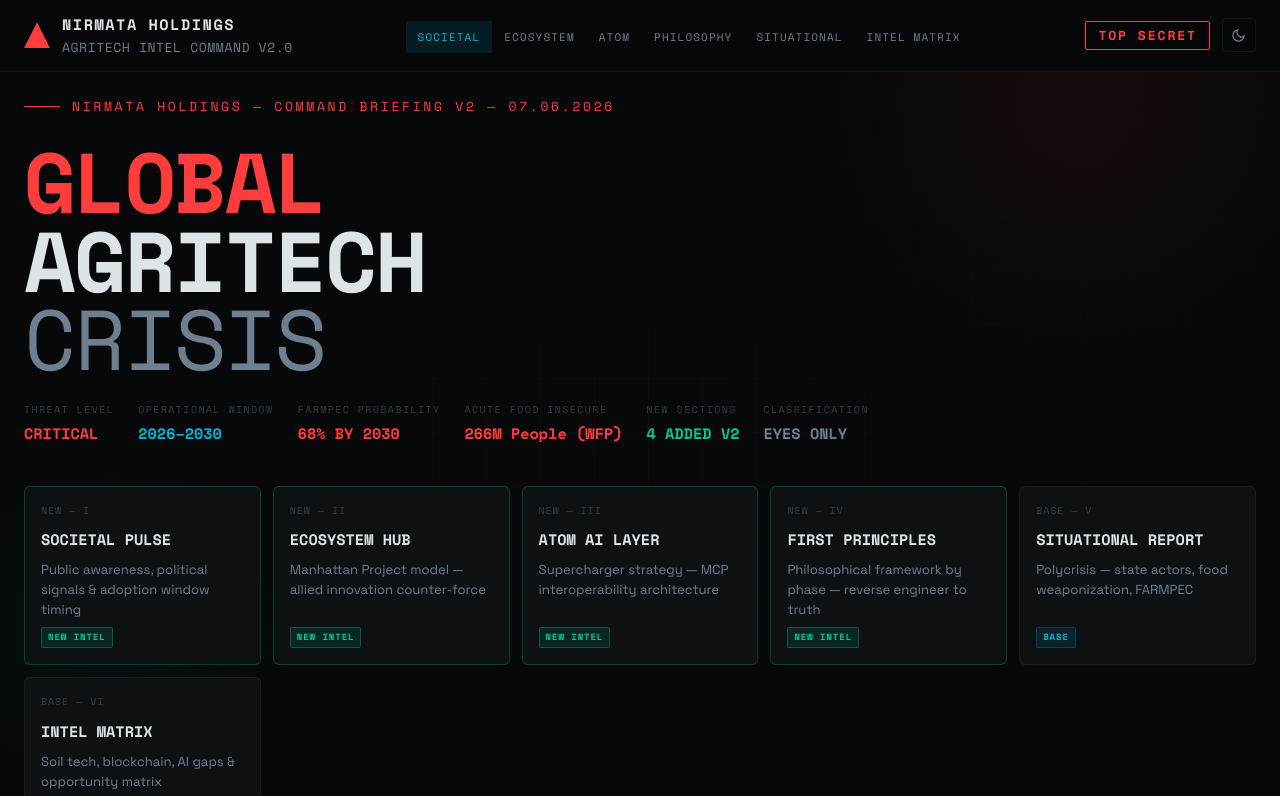
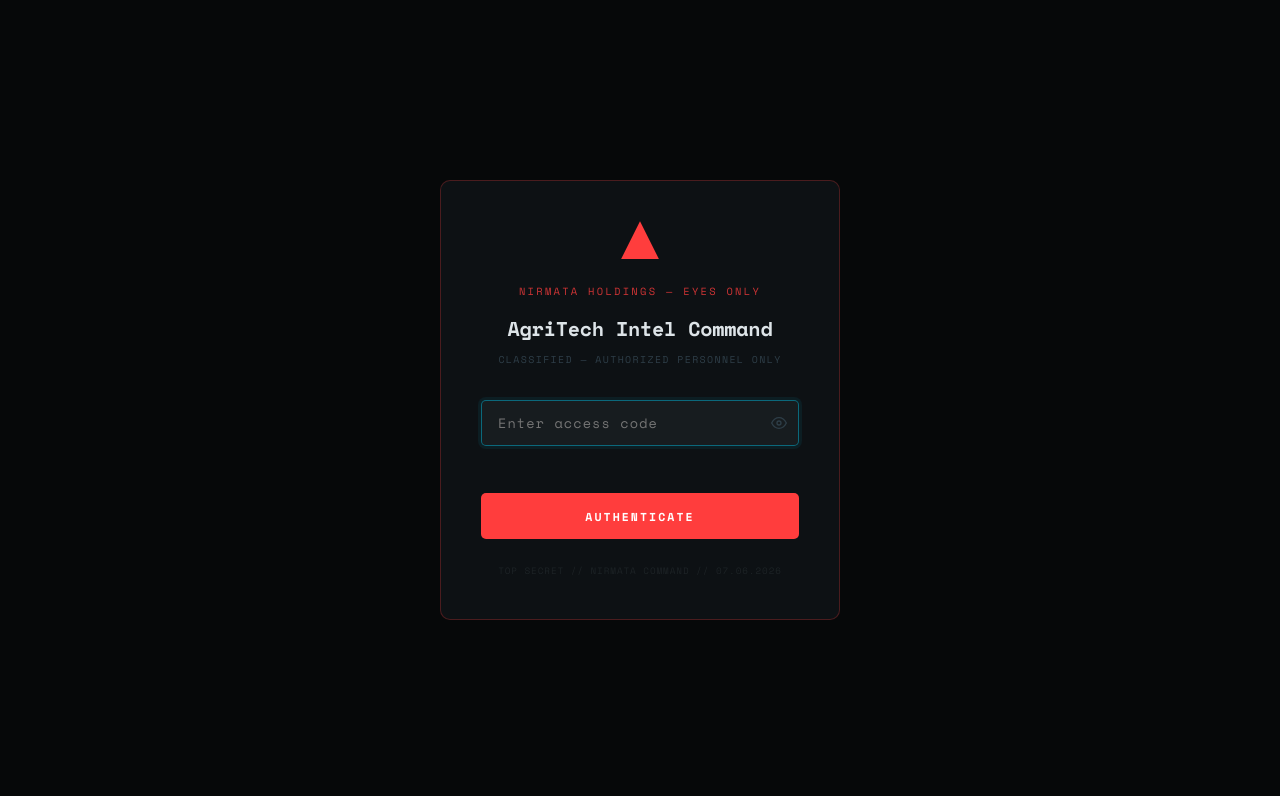
Before and after one commit to BenThingkTangk/Classified-Agri-Brief, a plain HTML site: page Index.html in a window 1280 px wide. Shown: the top 796 px of the page. Drawn offline with nearby package versions, Linux system fonts and the light colour scheme.

Commit message:
Add authentication modal with access code input

```diff
--- a/Index.html
+++ b/Index.html
@@ -154,6 +154,68 @@
 </style>
 </head>
 <body>
+<div id="gate" style="position:fixed;inset:0;z-index:9999;background:#060809;display:flex;align-items:center;justify-content:center;padding:1.5rem">
+  <div style="width:100%;max-width:400px;background:#0d1114;border:1px solid rgba(255,61,61,.25);border-radius:10px;padding:2.5rem;text-align:center">
+    <div style="width:38px;height:38px;background:#ff3d3d;clip-path:polygon(50% 0%,100% 100%,0% 100%);margin:0 auto 1.5rem"></div>
+    <div style="font-family:'Space Mono','Courier New',monospace;font-size:.65rem;letter-spacing:.22em;text-transform:uppercase;color:rgba(255,61,61,.8);margin-bottom:.75rem">NIRMATA HOLDINGS — EYES ONLY</div>
+    <div style="font-family:'Space Mono','Courier New',monospace;font-size:1.25rem;font-weight:700;color:#dde4e8;margin-bottom:.4rem;letter-spacing:-.01em">AgriTech Intel Command</div>
+    <div style="font-family:'Space Mono','Courier New',monospace;font-size:.62rem;letter-spacing:.14em;color:#2e3e48;text-transform:uppercase;margin-bottom:2rem">CLASSIFIED — AUTHORIZED PERSONNEL ONLY</div>
+    <div style="position:relative;margin-bottom:1rem">
+      <input id="pw" type="password" placeholder="Enter access code" autocomplete="off" style="width:100%;background:#171c1f;border:1px solid rgba(255,255,255,.07);border-radius:5px;padding:.75rem 3rem .75rem 1rem;font-family:'Space Mono','Courier New',monospace;font-size:.85rem;color:#dde4e8;outline:none;transition:border-color 160ms;letter-spacing:.08em" onkeydown="if(event.key==='Enter')auth()">
+      <button onclick="togglePW()" id="eye" style="position:absolute;right:.75rem;top:50%;transform:translateY(-50%);background:none;border:none;color:#2e3e48;cursor:pointer;padding:0;display:flex;align-items:center" title="Show/hide">
+        <svg id="eyeI" width="16" height="16" viewBox="0 0 24 24" fill="none" stroke="currentColor" stroke-width="2"><path d="M1 12s4-8 11-8 11 8 11 8-4 8-11 8-11-8-11-8z"/><circle cx="12" cy="12" r="3"/></svg>
+      </button>
+    </div>
+    <div id="gErr" style="font-family:'Space Mono','Courier New',monospace;font-size:.7rem;color:#ff3d3d;min-height:1.2rem;margin-bottom:.75rem;letter-spacing:.06em;opacity:0;transition:opacity 200ms"></div>
+    <button onclick="auth()" style="width:100%;background:#ff3d3d;color:#fff;font-family:'Space Mono','Courier New',monospace;font-size:.72rem;font-weight:700;letter-spacing:.18em;text-transform:uppercase;padding:.85rem;border-radius:5px;border:none;cursor:pointer;transition:background 160ms" onmouseover="this.style.background='#cc2a2a'" onmouseout="this.style.background='#ff3d3d'">AUTHENTICATE</button>
+    <div style="margin-top:1.5rem;font-family:'Space Mono','Courier New',monospace;font-size:.58rem;letter-spacing:.1em;text-transform:uppercase;color:#1d2326">TOP SECRET // NIRMATA COMMAND // 07.06.2026</div>
+  </div>
+</div>
+<script>
+(function(){
+  var pw=document.getElementById('pw');
+  if(pw){pw.focus();}
+})();
+function auth(){
+  var v=document.getElementById('pw').value;
+  var e=document.getElementById('gErr');
+  var g=document.getElementById('gate');
+  var inp=document.getElementById('pw');
+  if(v==='FuckPutin'){
+    g.style.opacity='0';
+    g.style.transition='opacity 500ms';
+    setTimeout(function(){g.style.display='none';},520);
+  } else {
+    e.textContent='ACCESS DENIED — INVALID CREDENTIALS';
+    e.style.opacity='1';
+    inp.style.borderColor='rgba(255,61,61,.6)';
+    inp.style.animation='shake 320ms ease';
+    setTimeout(function(){
+      e.style.opacity='0';
+      inp.style.borderColor='rgba(255,255,255,.07)';
+      inp.style.animation='none';
+      inp.value='';
+      inp.focus();
+    },1800);
+  }
+}
+function togglePW(){
+  var inp=document.getElementById('pw');
+  var ico=document.getElementById('eyeI');
+  if(inp.type==='password'){
+    inp.type='text';
+    ico.innerHTML='<path d="M17.94 17.94A10.07 10.07 0 0 1 12 20c-7 0-11-8-11-8a18.45 18.45 0 0 1 5.06-5.94M9.9 4.24A9.12 9.12 0 0 1 12 4c7 0 11 8 11 8a18.5 18.5 0 0 1-2.16 3.19m-6.72-1.07a3 3 0 1 1-4.24-4.24"/><line x1="1" y1="1" x2="23" y2="23"/>';
+  } else {
+    inp.type='password';
+    ico.innerHTML='<path d="M1 12s4-8 11-8 11 8 11 8-4 8-11 8-11-8-11-8z"/><circle cx="12" cy="12" r="3"/>';
+  }
+}
+</script>
+<style>
+@keyframes shake{0%,100%{transform:translateX(0)}20%{transform:translateX(-6px)}40%{transform:translateX(6px)}60%{transform:translateX(-4px)}80%{transform:translateX(4px)}}
+#pw:focus{border-color:rgba(0,180,216,.5)!important;box-shadow:0 0 0 3px rgba(0,180,216,.08)}
+</style>
+
 <div class="pb"><div class="pf" id="pf"></div></div>
 <header class="hdr">
   <div class="hi">
```
